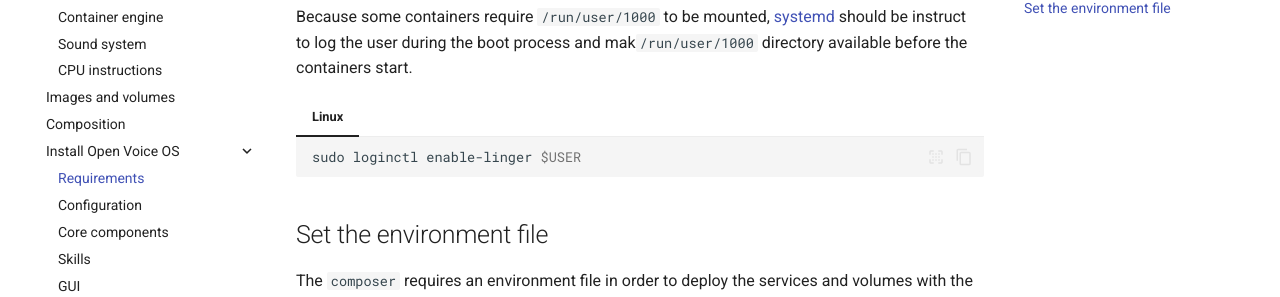
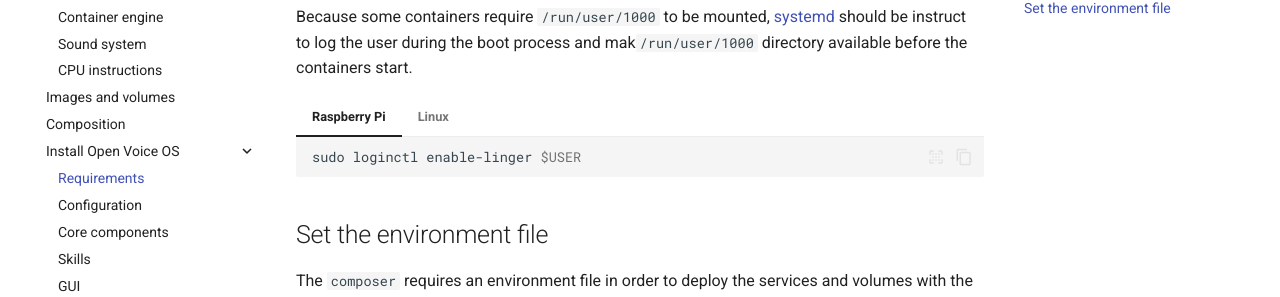
Before and after one commit to OpenVoiceOS/ovos-docker, an MkDocs documentation site: the page built from docs/getting-started/docker/installation/requirements.md, in a window 1280 px wide and 900 px high, scrolled down 538 px. Shown: the part 154-451 px from the top of the window. Built offline with MkDocs 1.6.1 and Material for MkDocs 9.7.7, drawn with Linux system fonts in a browser that asks for light colours; plug-ins that fetch from the network failed and are left out; comment, search, counter and statistics services are not loaded.

Commit message:
[requirements] Add Raspberry Pi section

````diff
--- a/docs/getting-started/docker/installation/requirements.md
+++ b/docs/getting-started/docker/installation/requirements.md
@@ -18,6 +18,12 @@
 ## Enable user manager
 
 Because some containers require `/run/user/1000` to be mounted, [systemd](https://en.wikipedia.org/wiki/Systemd) should be instruct to log the user during the boot process and mak`/run/user/1000` directory available before the containers start.
+
+=== "Raspberry Pi"
+
+    ```shell
+    sudo loginctl enable-linger $USER
+    ```
 
 === "Linux"
 
````
